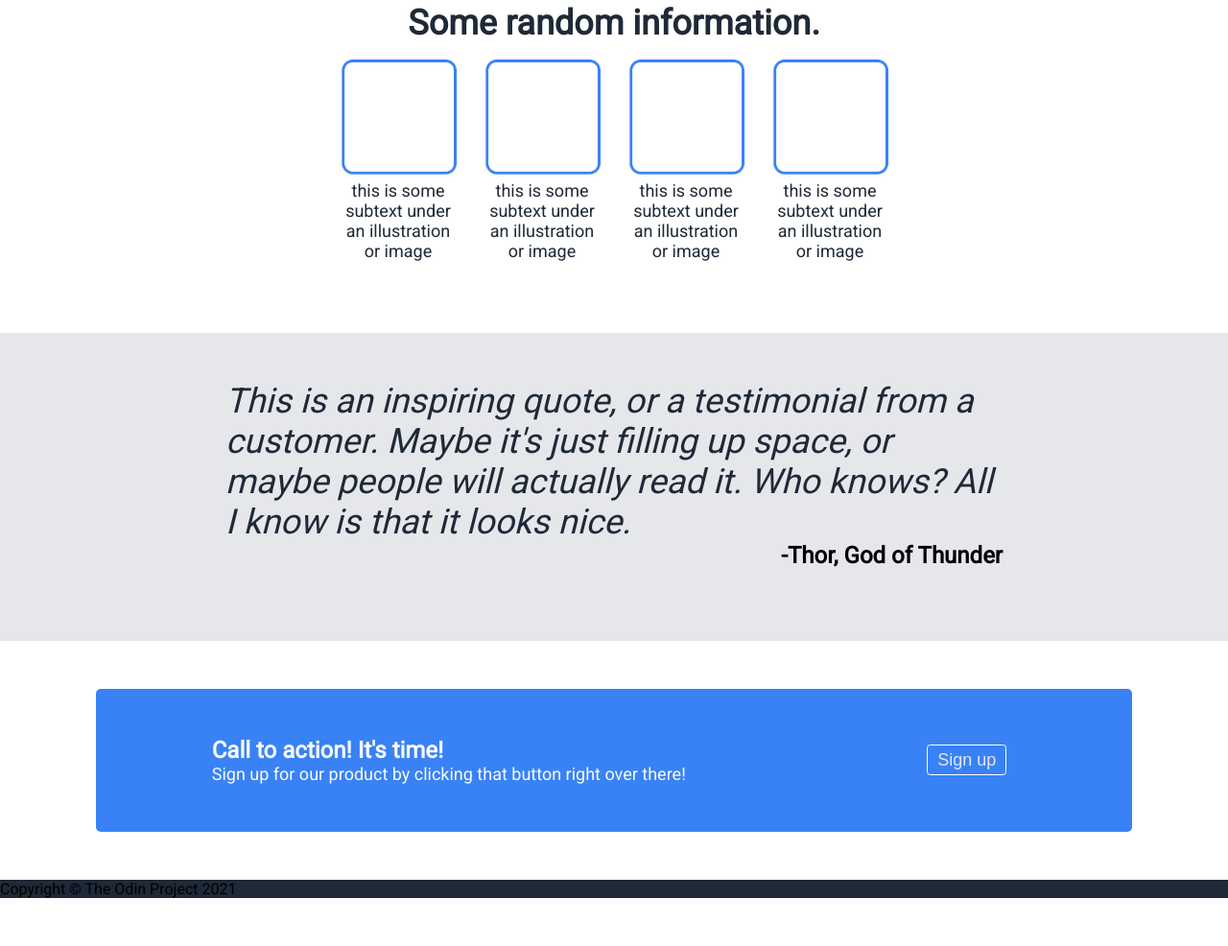
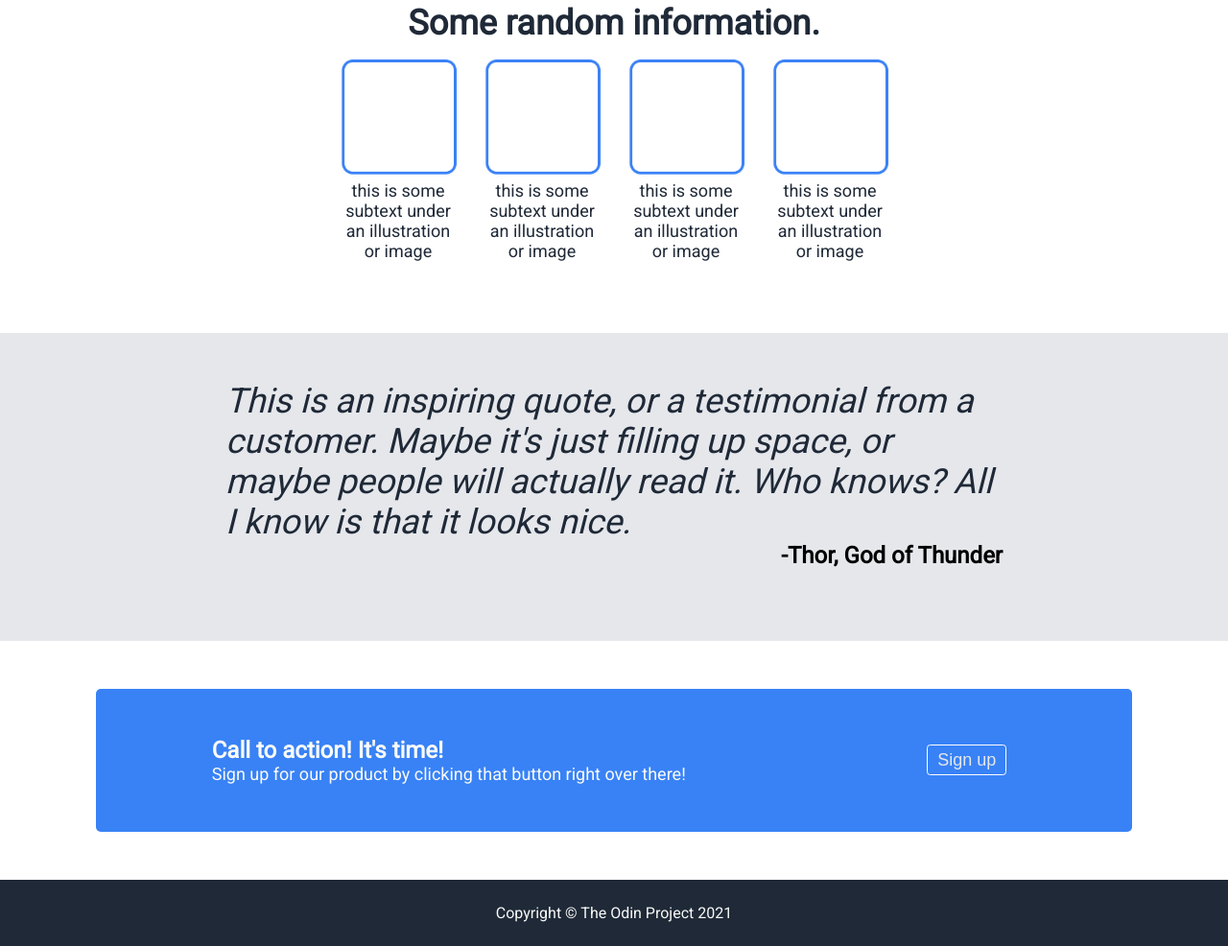
Before and after one commit to elizabethgriffith/odin-landing-page, a plain HTML site: page index.html in a window 1280 px wide. Shown: the part 535-1521 px from the top of the page at 96% size. Before the commit the page ends 1471 px from the top, so only its background shows below. Drawn offline with Linux system fonts and the light colour scheme.

Commit message:
Style footer

```diff
--- a/style.css
+++ b/style.css
@@ -133,3 +133,11 @@ h3 {
     font-size: 24px;
     font-weight: bold;
 }
+
+footer {
+    display: flex;
+    justify-content: center;
+    align-items: center;
+    color:#F9FAF8;
+    padding: 25px;
+}
```
